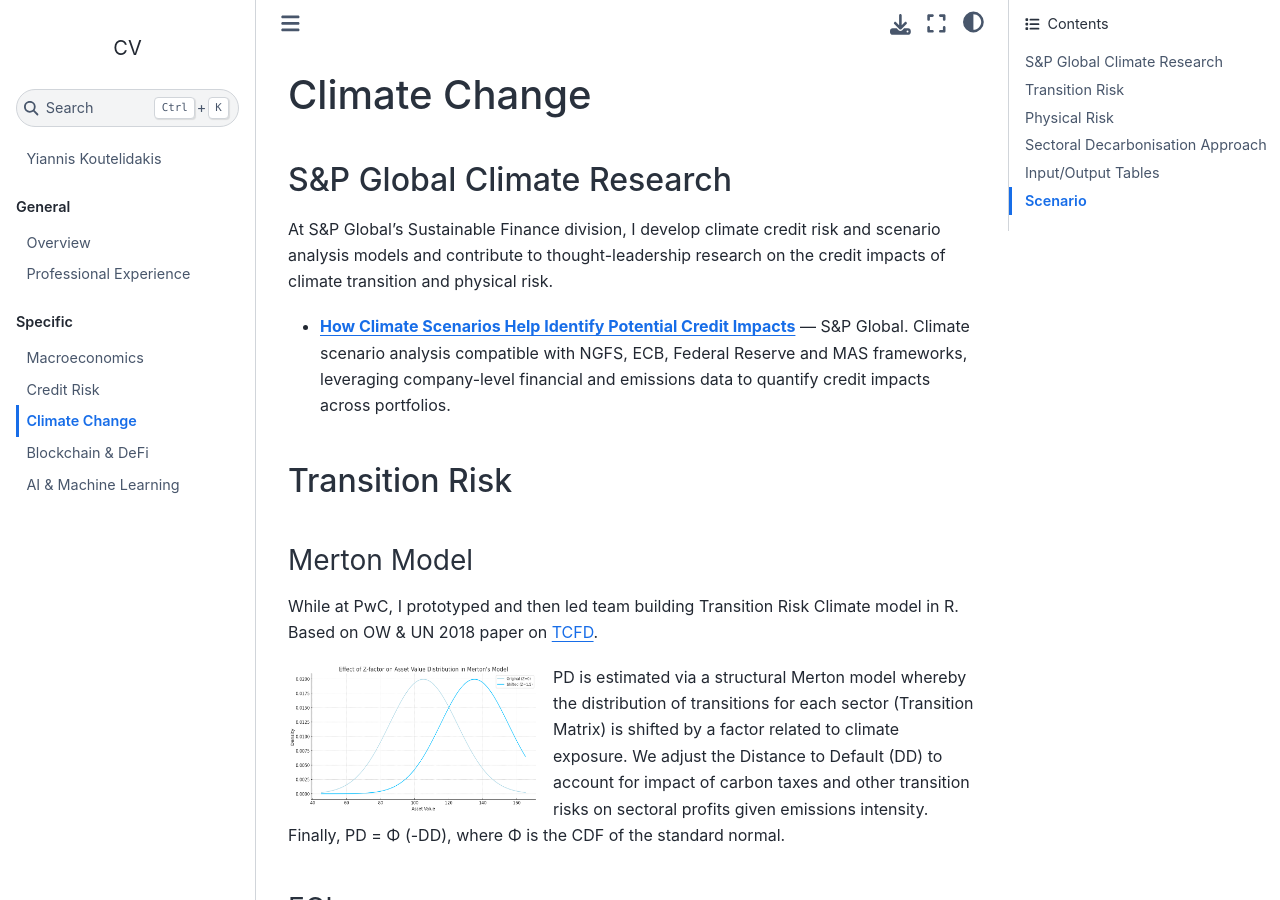
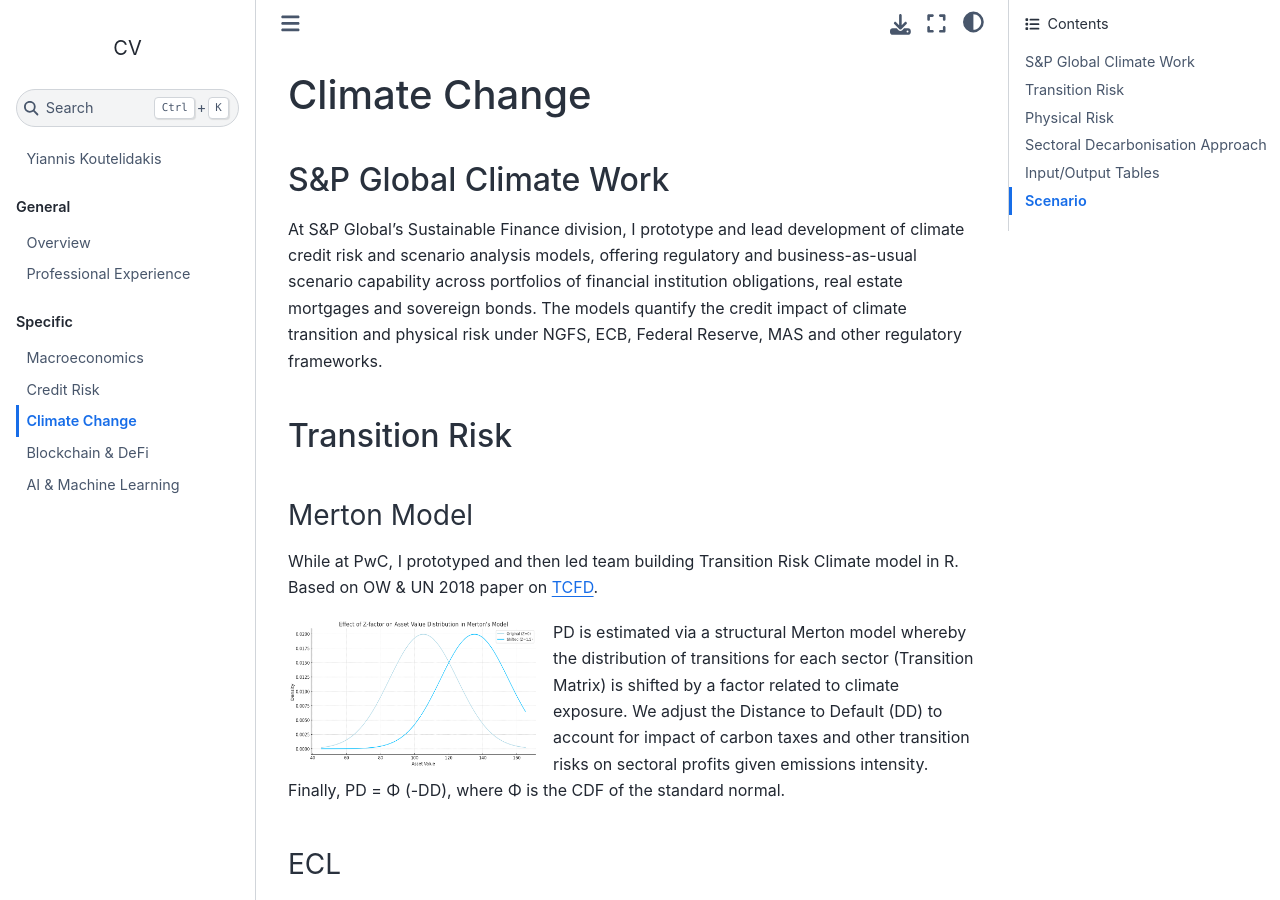
Before and after one commit to ykoutelidakis/CV, a Jupyter Book: the page built from Climate.md, in a window 1280 px wide and 900 px high. Built offline with Jupyter Book 1.0.4 settings and Sphinx 7.4.7 and the Sphinx Book theme 1.1.4, drawn with Linux system fonts in a browser that asks for light colours.

Commit message:
Climate: remove article I did not author; describe S&P climate modelling work instead
Co-Authored-By: Claude Opus 4.8 <noreply@anthropic.com>

```diff
--- a/Climate.md
+++ b/Climate.md
@@ -2,11 +2,9 @@
 
 # Climate Change
 
-## S&P Global Climate Research
+## S&P Global Climate Work
 
-At S&P Global's Sustainable Finance division, I develop climate credit risk and scenario analysis models and contribute to thought-leadership research on the credit impacts of climate transition and physical risk.
-
-- [**How Climate Scenarios Help Identify Potential Credit Impacts**](https://www.spglobal.com/sustainable1/en/insights/special-editorial/how-climate-scenarios-help-identify-potential-credit-impacts) — S&P Global. Climate scenario analysis compatible with NGFS, ECB, Federal Reserve and MAS frameworks, leveraging company-level financial and emissions data to quantify credit impacts across portfolios.
+At S&P Global's Sustainable Finance division, I prototype and lead development of climate credit risk and scenario analysis models, offering regulatory and business-as-usual scenario capability across portfolios of financial institution obligations, real estate mortgages and sovereign bonds. The models quantify the credit impact of climate transition and physical risk under NGFS, ECB, Federal Reserve, MAS and other regulatory frameworks.
 
 ## Transition Risk
 
```
